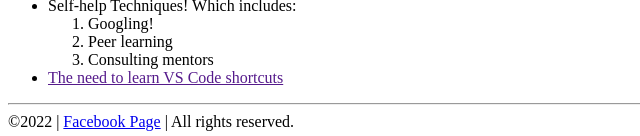
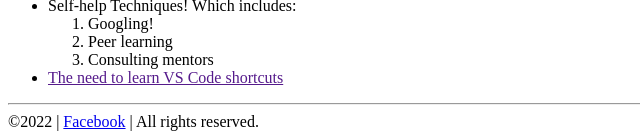
Before and after one commit to AElozinoLopez/html-simple-website-assignment, a plain HTML site: page index.html in a window 1280 px wide. Shown: the part 1113-1249 px from the top of the page, 0-640 px from the left. Drawn offline with Linux system fonts and the light colour scheme.

Commit message:
reworded facebook link

```diff
--- a/index.html
+++ b/index.html
@@ -55,7 +55,7 @@
             <hr>
 
             <div id="footer">
-                &copy;2022  | <a href="https://web.facebook.com/AkosticZee">Facebook Page</a>  | All rights reserved.
+                &copy;2022  | <a href="https://web.facebook.com/AkosticZee">Facebook</a>  | All rights reserved.
             </div>
 
         </div>
```
